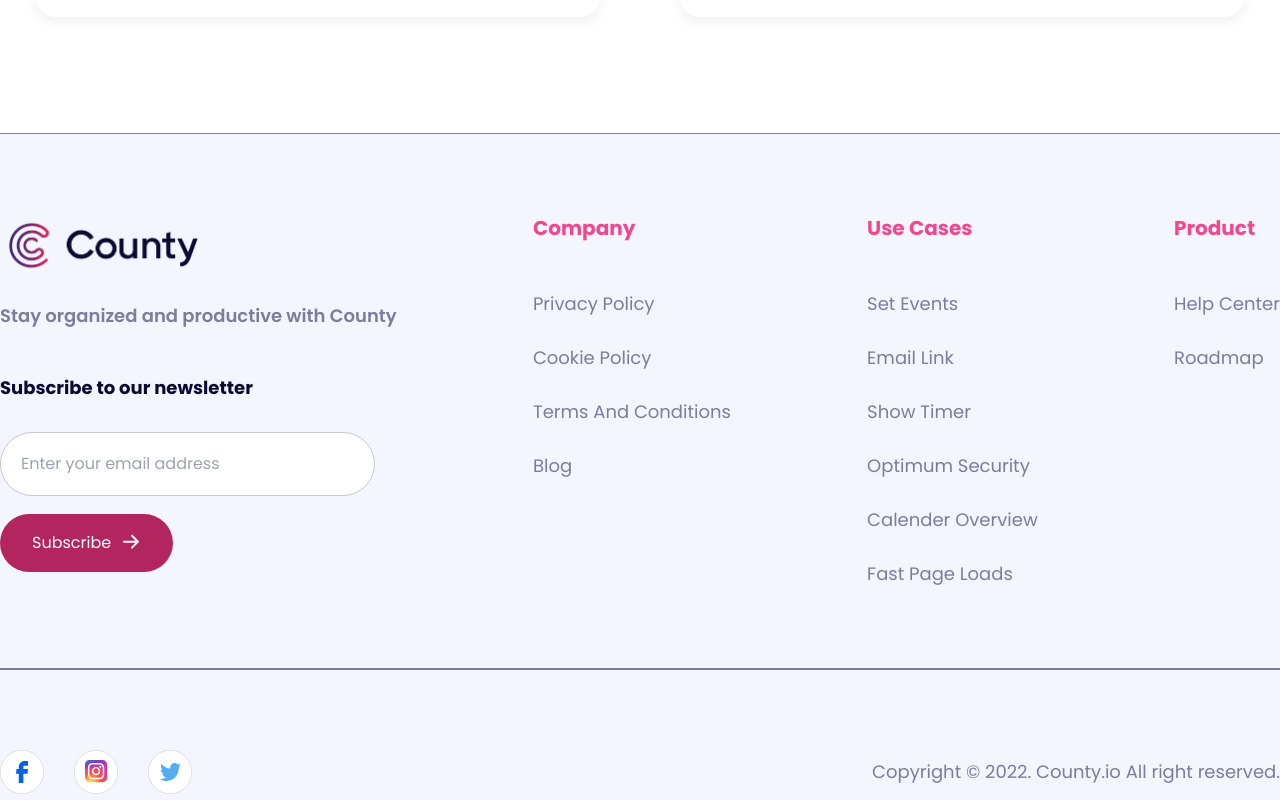
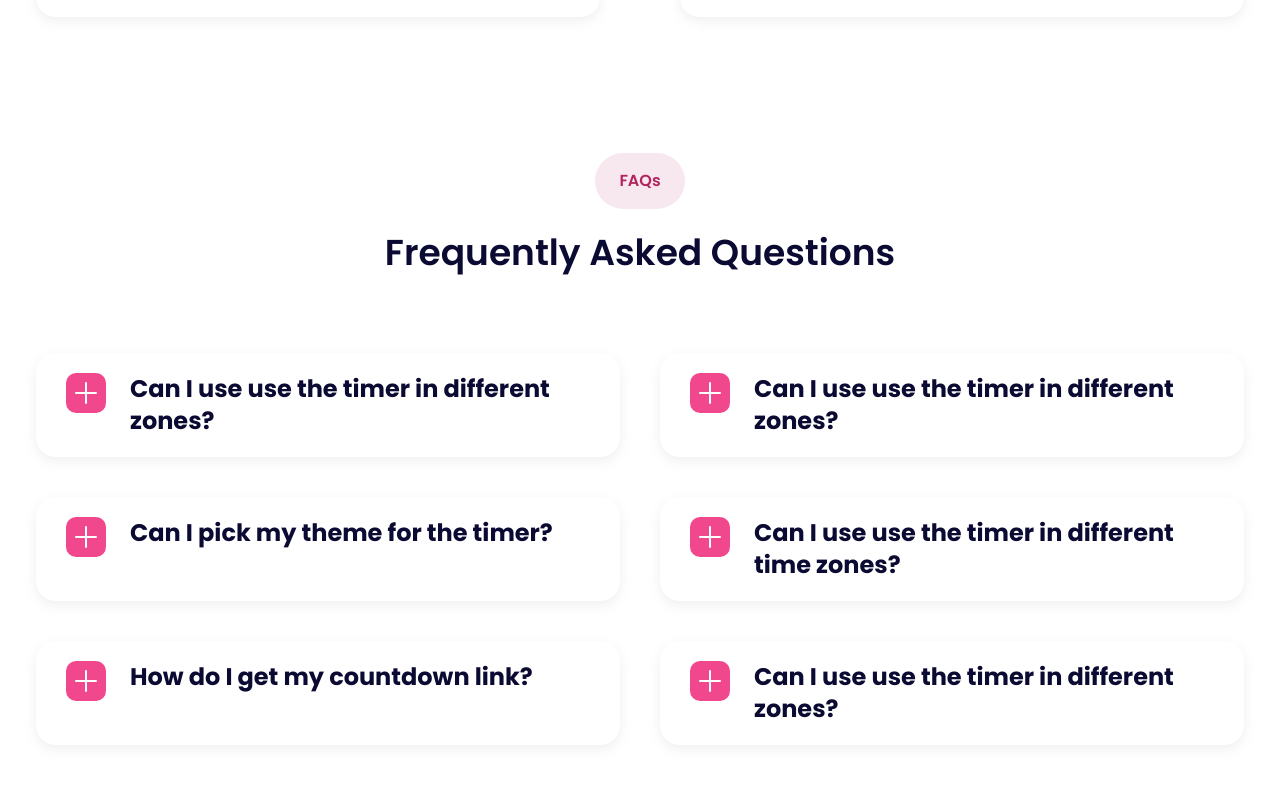
Before and after one commit to davidadediji/countdown-to, a React (Create React App) app in the folder client/: page / in a window 1280 px wide. Shown: the part 3300-4100 px from the top of the page. Built offline with nearby package versions, Linux system fonts and the light colour scheme; the HTML template or start-up script is replaced by a standard one.

Commit message:
feat: Remove footer from homepage

```diff
--- a/client/src/App.js
+++ b/client/src/App.js
@@ -1,8 +1,8 @@
 import { Fragment } from "react";
 import { BrowserRouter as Router, Routes, Route } from "react-router-dom";
-import Footer from "./layout/Footer";
+// import Footer from "./layout/Footer";
 import Header from "./layout/Header";
-import { Countdown, Home } from "./pages"
+import { Countdown, Home } from "./pages";
 
 function App() {
   return (
@@ -13,7 +13,7 @@ function App() {
           <Route exact path="/" element={<Home />} />
           <Route path="/countdown" element={<Countdown />} />
         </Routes>
-        <Footer />
+        {/* <Footer /> */}
       </Router>
     </Fragment>
   );
--- a/client/src/pages/Home.jsx
+++ b/client/src/pages/Home.jsx
@@ -205,8 +205,6 @@ const Home = () => {
         </div>
       </section>
 
-      <Footer />
-
       {/* FAQ Section */}
       <section className="bg-white pb-20">
         <div className="max-w-screen-xl m-auto text-center p-5">
@@ -259,6 +257,7 @@ const Home = () => {
           </FaqCardStyledContainer>
         </div>
       </section>
+      <Footer />
     </>
   );
 };
```
